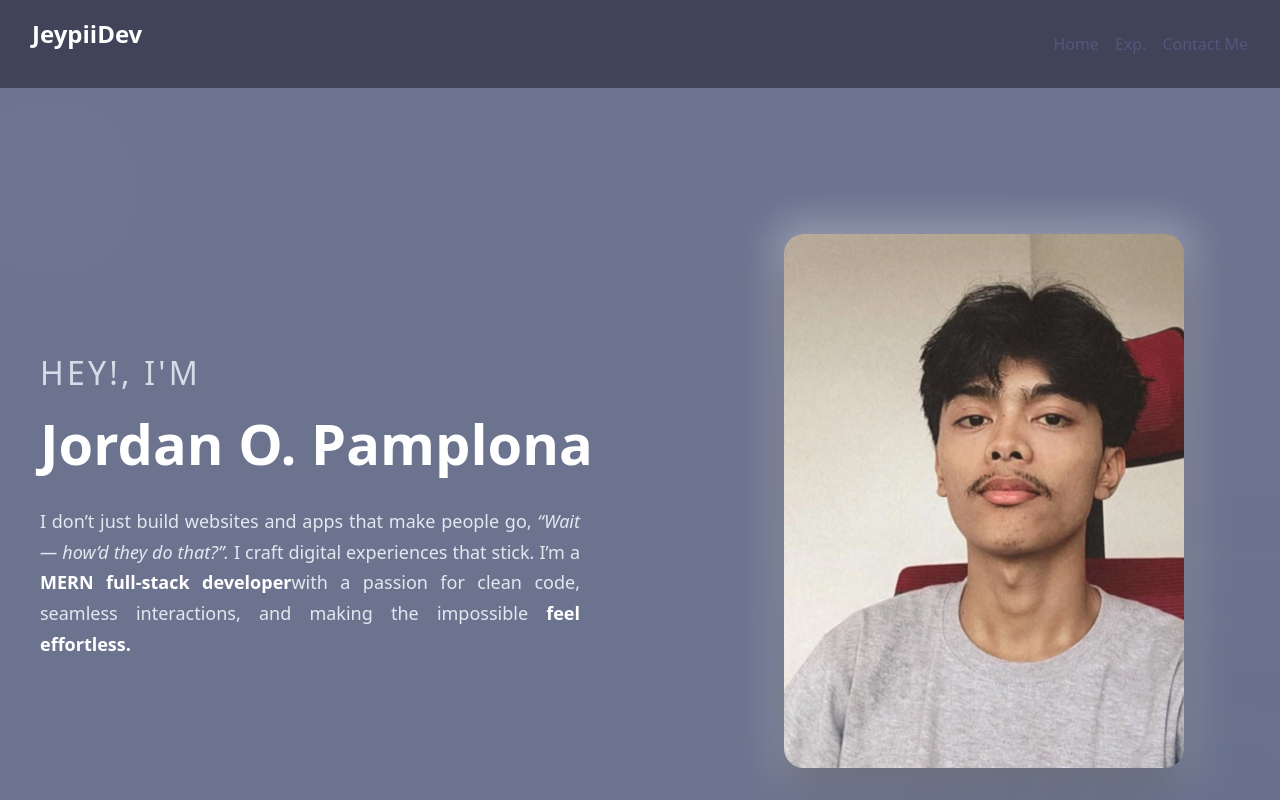
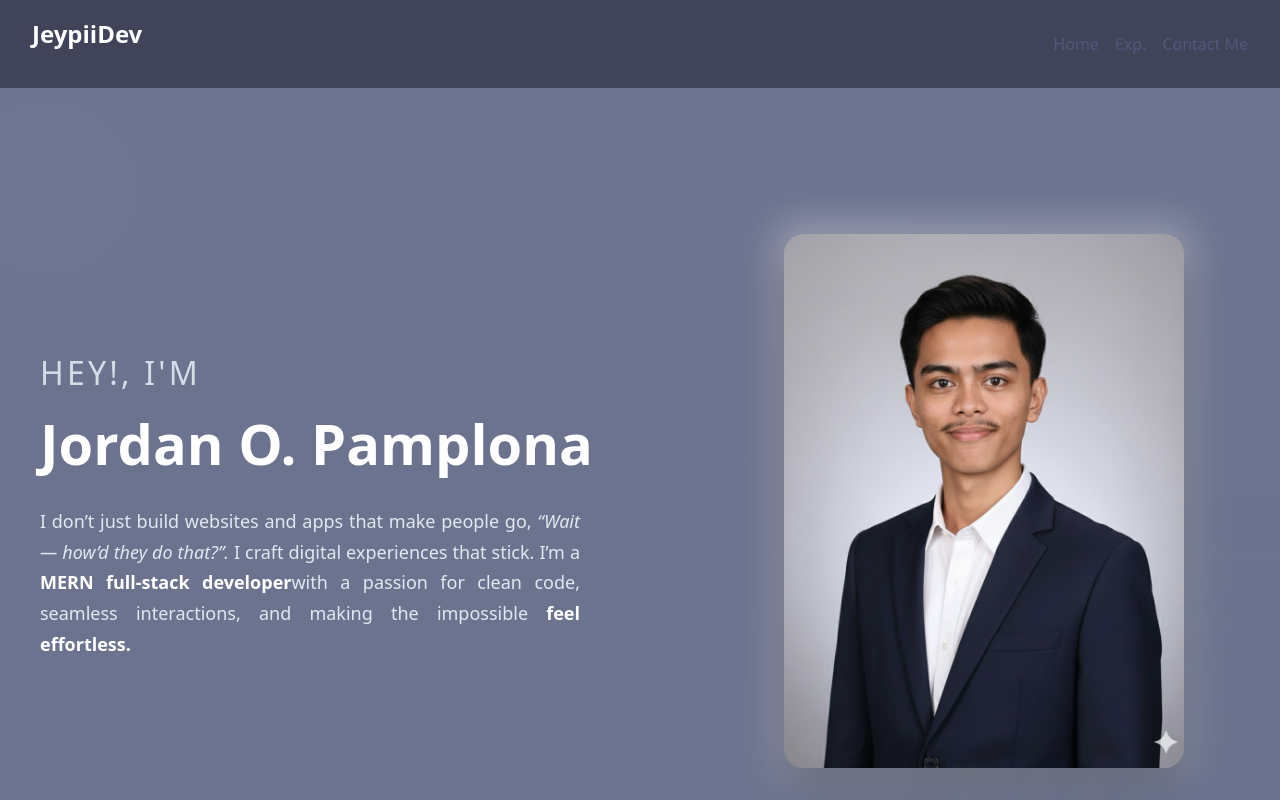
Before and after one commit to pamplonajp45-eng/JeypiiDev, a React (Vite) app: page / in a window 1280 px wide. Shown: the top 800 px of the page. Built offline with nearby package versions, Linux system fonts and the light colour scheme.

Commit message:
redeploy changing profile pic

```diff
--- a/src/components/Home.jsx
+++ b/src/components/Home.jsx
@@ -24,7 +24,7 @@ const Home = () => (
           <div className="image-wrapper">
             <div className="image-glow"></div>
             <img
-              src="profile.jpg"
+              src="profile2.png"
               alt="Jordan Pamplona"
               className="profile-image"
             />
```
Also changed, not shown: public/profile2.png (added).
